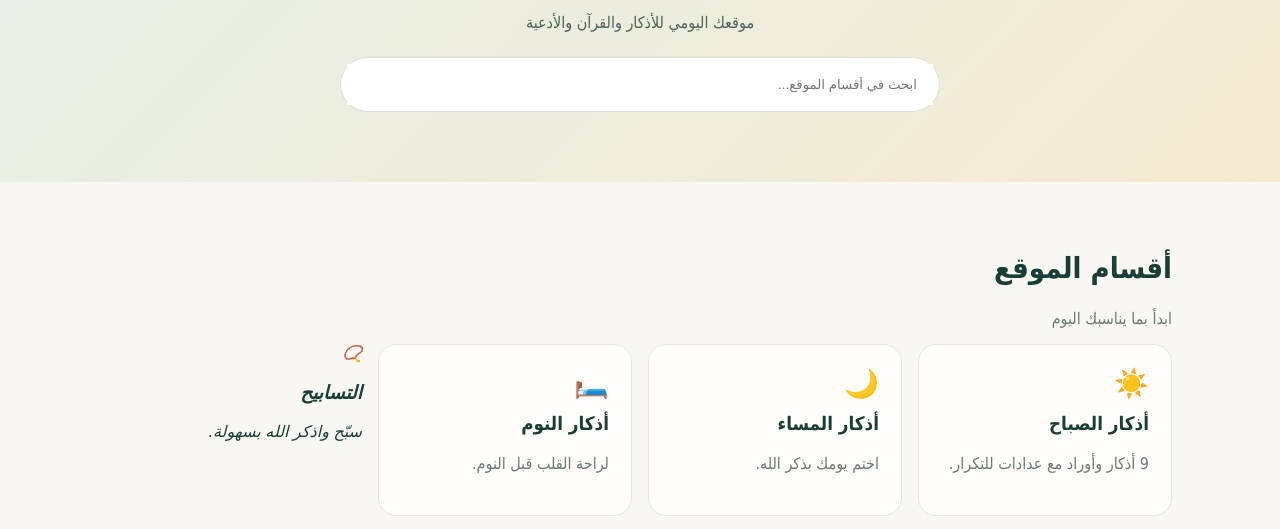
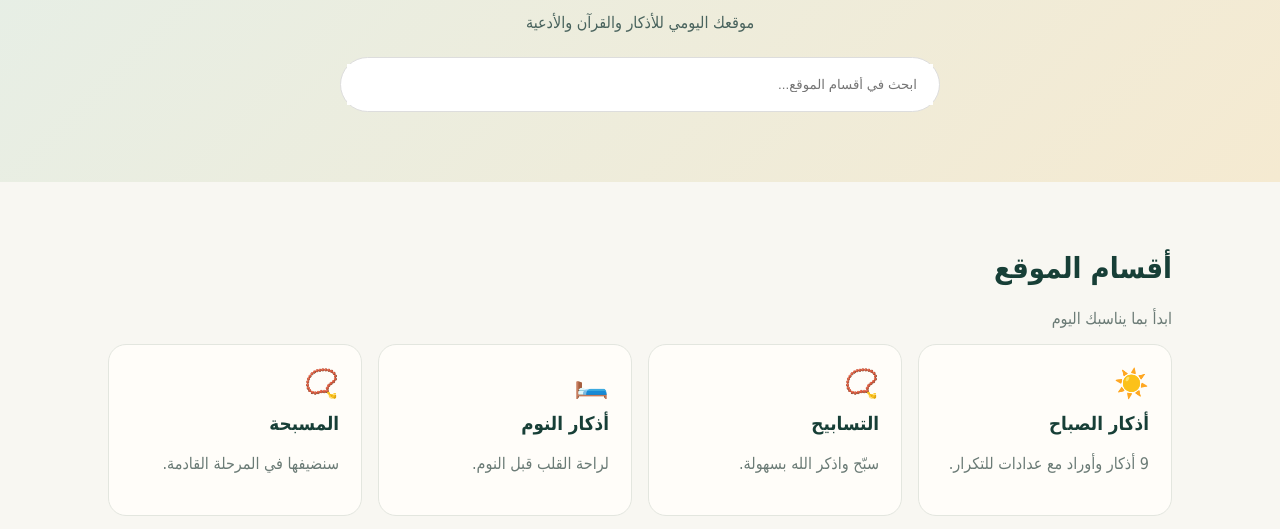
Before and after one commit to zekr-app/zekr, a plain HTML site: page index.html in a window 1280 px wide. Shown: the part 264-793 px from the top of the page. Drawn offline with Linux system fonts and the light colour scheme.

Commit message:
Replace evening dhikr card with tasbih card

```diff
--- a/index.html
+++ b/index.html
@@ -4,9 +4,9 @@
 <section class="hero"><div class="logo">ذِكر</div><h1>اذكر الله في كل وقت.</h1><p>موقعك اليومي للأذكار والقرآن والأدعية</p><div class="search"><input id="search" placeholder="ابحث في أقسام الموقع..."></div></section>
 <main class="container"><h2>أقسام الموقع</h2><p class="sub">ابدأ بما يناسبك اليوم</p><div class="grid">
 <a class="card" data-search="أذكار الصباح" href="morning.html"><div class="icon">☀️</div><h3>أذكار الصباح</h3><p>9 أذكار وأوراد مع عدادات للتكرار.</p></a>
-<a class="card" data-search="أذكار المساء" href="evening.html"><div class="icon">🌙</div><h3>أذكار المساء</h3><p>اختم يومك بذكر الله.</p></a>
+<a class="card" data-search="التسابيح" href="tasbih.html"><div class="icon">📿</div><h3>التسابيح</h3><p>سبّح واذكر الله بسهولة.</p></a>
 <a class="card" data-search="أذكار النوم" href="sleep.html"><div class="icon">🛏️</div><h3>أذكار النوم</h3><p>لراحة القلب قبل النوم.</p></a>
-  <i class="بطاقة"><a href="tasbih.html"><div class="رمز">📿</div><h3>التسابيح</h3><p>سبّح واذكر الله بسهولة.</p></a></i>
+
 <a class="card" data-search="المسبحة" href="#"><div class="icon">📿</div><h3>المسبحة</h3><p>سنضيفها في المرحلة القادمة.</p></a>
 <a class="card" data-search="القرآن" href="#"><div class="icon">📖</div><h3>القرآن الكريم</h3><p>قسم القرآن قادم.</p></a>
 <a class="card" data-search="الأدعية" href="#"><div class="icon">🤲</div><h3>الأدعية</h3><p>قسم الأدعية قادم.</p></a>
```
